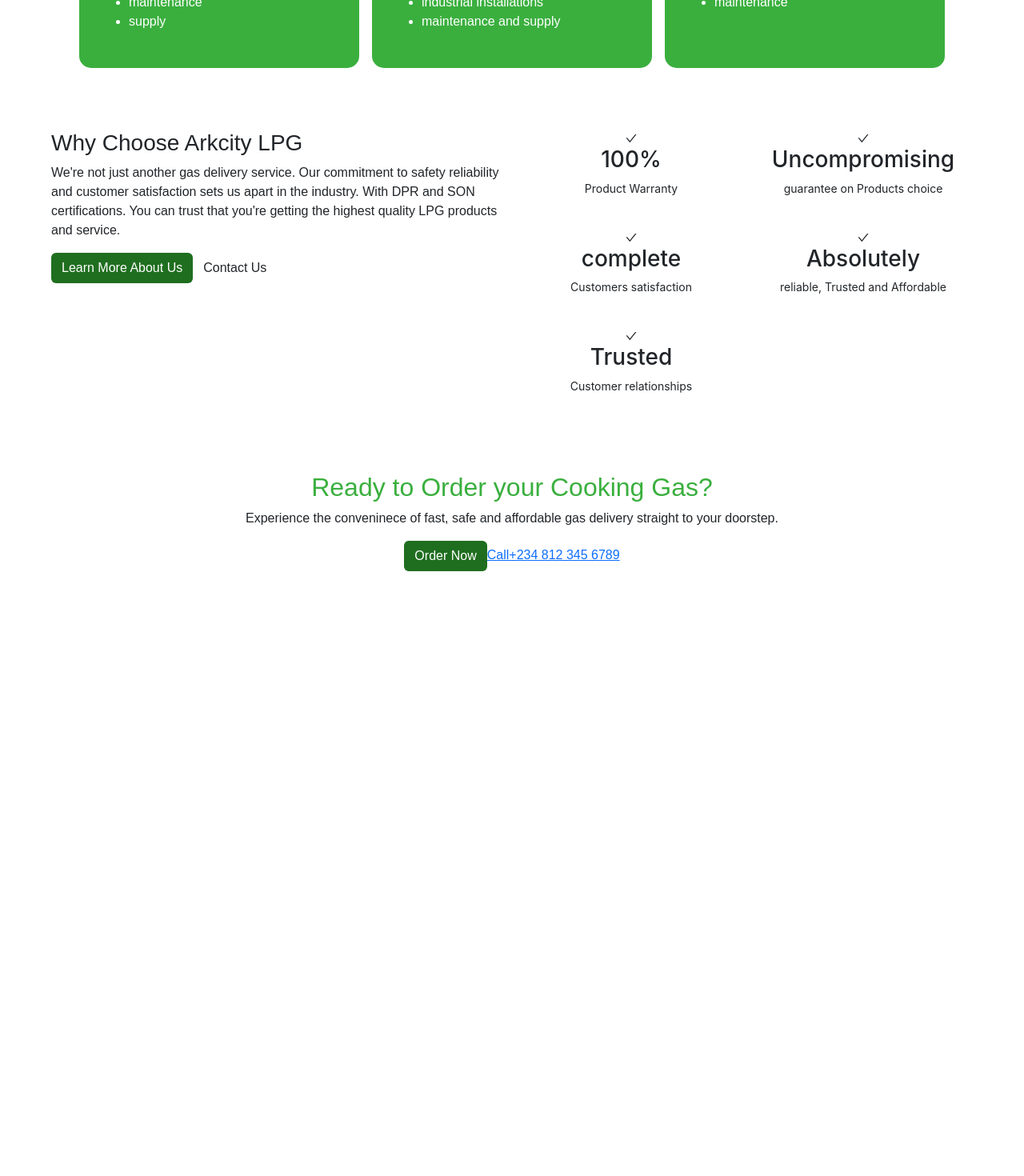
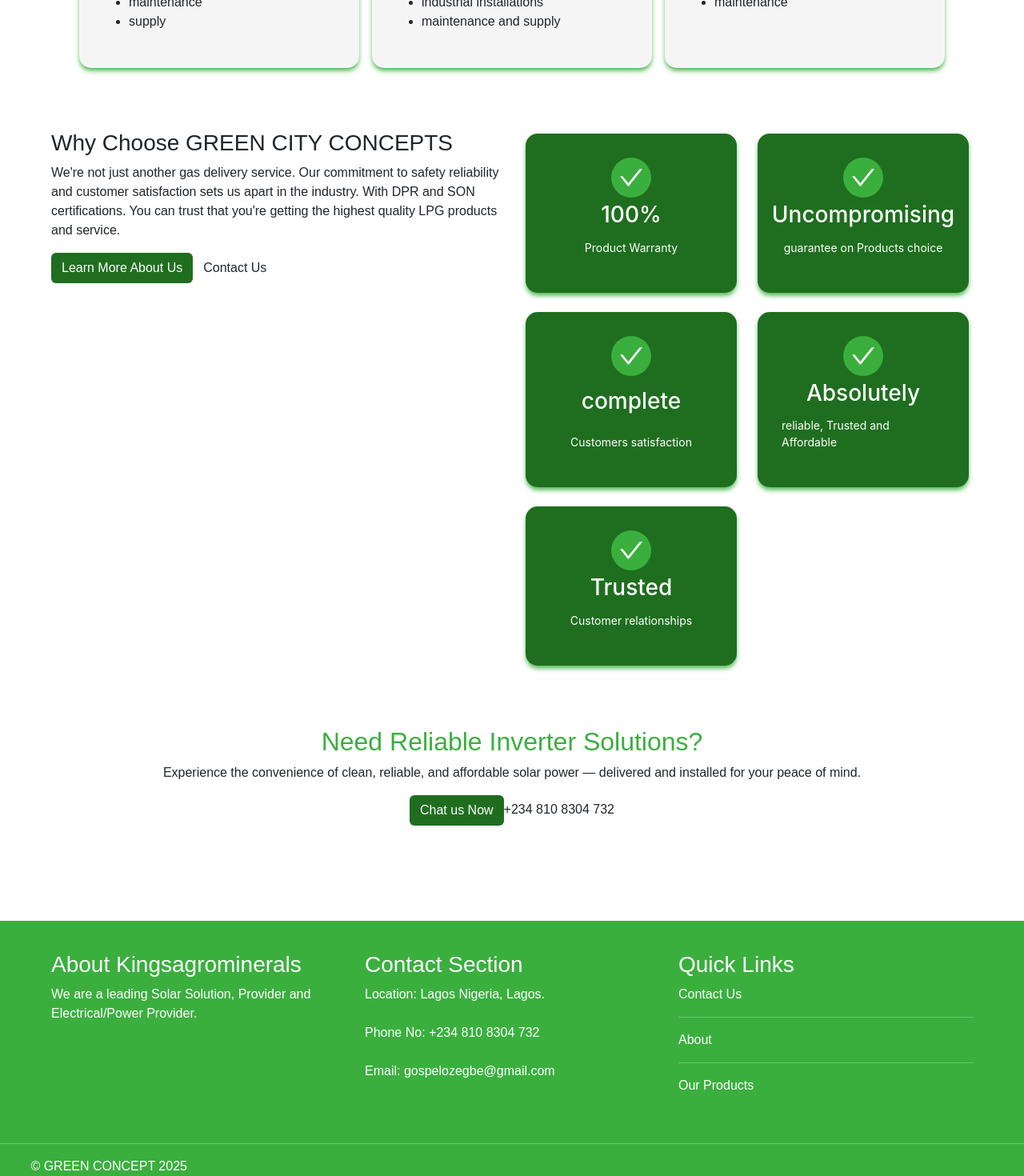
Before and after one commit to jozzydgr8/greeninverter, a React (Create React App) app: page / in a window 1280 px wide. Shown: the part 897-2367 px from the top of the page at 80% size. Before the commit the page ends 1730 px from the top, so only its background shows below. Built offline with nearby package versions, Linux system fonts and the light colour scheme; a web font is replaced by a local one.

Commit message:
added footer

```diff
--- a/package.json
+++ b/package.json
@@ -12,6 +12,7 @@
     "@types/react": "^19.1.8",
     "@types/react-dom": "^19.1.6",
     "antd": "^5.26.3",
+    "gh-pages": "^6.3.0",
     "react": "^19.1.0",
     "react-dom": "^19.1.0",
     "react-scripts": "5.0.1",
--- a/src/data.tsx
+++ b/src/data.tsx
@@ -20,27 +20,27 @@
 
 export const reason = [
     {
-        icon:<CheckOutlined/>,
+        icon:<CheckOutlined className='chooseIcons'/>,
         title:"100%",
         desc:'Product Warranty'
     },
     {
-        icon:<CheckOutlined/>,
+        icon:<CheckOutlined className='chooseIcons'/>,
         title:'Uncompromising',
         desc:'guarantee on Products choice'
     },
     {
-        icon:<CheckOutlined/>,
+        icon:<CheckOutlined className='chooseIcons'/>,
         title:"complete",
         desc:'Customers satisfaction'
     },
     {
-        icon:<CheckOutlined/>,
+        icon:<CheckOutlined className='chooseIcons'/>,
         title:"Absolutely",
         desc:'reliable, Trusted and Affordable'
     },
     {
-        icon:<CheckOutlined/>,
+        icon:<CheckOutlined className='chooseIcons'/>,
         title:"Trusted",
         desc:"Customer relationships"
     }
--- a/src/index.css
+++ b/src/index.css
@@ -27,6 +27,10 @@
 }
 section > .container-fluid {
     padding: 3% 5%;
+}
+a{
+  color: inherit;
+  text-decoration: none;
 }
 /* Navbar */
 .navbar-brand, .nav-link {
@@ -83,14 +87,39 @@
 
 
 .servicegrid > div, .servicegridcontent{
-  background-color: var(--green-primary);
-  color: var(--background);
+ background-color: var(--different-background);
   border-radius: 15px;
-  /* background-color: var(--color-teal-blue);
-  color: white; */
+  box-shadow: 0 4px 6px -1px var(--green-primary);
   padding: 15px;
   flex: 1 1 300px;
   max-width: 350px;
   box-sizing: border-box;
 
 }
+
+#footer-section{
+  color: var(--background);
+  background-color: var(--green-primary);
+}
+
+.choosecard{
+   display: flex;
+  flex-direction: column;
+  justify-content: space-between; /* pushes button to bottom */
+  height: 100%;
+  background: var(--green-dark);
+  color: var(--background);
+  padding: 30px;
+  margin: 5px;
+  border-radius: 15px;
+  box-shadow: 0 4px 6px -1px var(--green-primary);
+}
+/*  */
+.chooseIcons{
+  color: var(--color-lightblue);
+  background: var(--green-primary);
+  padding: 10px;
+  font-size: 30px;
+  border-radius: 80%;
+  cursor: pointer;
+}
--- a/src/pages/component/Choose.tsx
+++ b/src/pages/component/Choose.tsx
@@ -9,7 +9,7 @@
 
                 <div className="row">
                     <div className="col-md-6">
-                        <h3>Why Choose Arkcity LPG</h3>
+                        <h3>Why Choose GREEN CITY CONCEPTS</h3>
                         <div>
                         <p>
                         We're not just another gas delivery service. Our commitment to safety reliability and
@@ -30,7 +30,7 @@
                             {
                                 reason.map((feature, index)=>(
                                     <Col md={12} sm={24} xs={24}>
-                                        <div className="aboutcard" style={{display:"flex", flexDirection:'column', alignItems:'center'}}>
+                                        <div className="choosecard" style={{display:"flex", flexDirection:'column', alignItems:'center'}}>
                                             <div>{feature.icon}</div>
                                             <h3>{feature.title}</h3>
                                             <p>{feature.desc}</p>
@@ -42,13 +42,11 @@
                     </div>
                 </div>
                 <div style={{textAlign:'center', padding:'7% 0'}}>
-                    <h2>Ready to Order your Cooking Gas?</h2>
-                    <p>Experience the conveninece of fast, safe and affordable gas delivery straight to your doorstep.</p>
+                    <h2>Need Reliable Inverter Solutions?</h2>
+                    <p>Experience the convenience of clean, reliable, and affordable solar power — delivered and installed for your peace of mind.</p>
                     <div>
-                        <FlatButton title="Order Now" className="btndark"/>
-                         <a href="tel:+2348123456789">
-                            Call+234 812 345 6789
-                         </a>
+                        <FlatButton title="Chat us Now" className="btndark"/>
+                         <a href="tel:08108304732">+234 810 8304 732</a>
                     </div>
                 </div>
             </div>
--- /dev/null
+++ b/src/pages/component/Footer.tsx
@@ -0,0 +1,34 @@
+
+export const Footer =()=>{
+    return(
+        <section id="footer-section">
+            <div className="container-fluid">
+              <div className="row">
+                <div className="col-md-4">
+                    <h3>About Kingsagrominerals</h3>
+                    <p>
+                    We are a leading Solar Solution, Provider and Electrical/Power Provider.
+                    </p>
+                </div>
+                <div className="col-md-4">
+                    <h3>Contact Section</h3>
+                    Location: Lagos Nigeria, Lagos. <br/><br/>
+                    Phone No: <a href="tel:08108304732">+234 810 8304 732</a> <br/><br/>
+                    Email: <a href="mailto:gospelozegbe@gmail.com">gospelozegbe@gmail.com</a> <br/><br/>
+                </div>
+
+                <div className="col-md-4">
+                    <h3>Quick Links</h3>
+                    <a href="tel:08108304732">Contact Us</a> <hr/>
+                    <a href="#about-section">About</a> <hr/>
+                    <a href="#about-section">Our Products</a>
+                </div>
+              </div>
+
+
+            </div>
+            <hr/>
+            <footer style={{padding:'0 3%'}}>© GREEN CONCEPT 2025</footer>
+        </section>
+    )
+}
--- a/src/pages/homePage/Home.tsx
+++ b/src/pages/homePage/Home.tsx
@@ -1,5 +1,6 @@
 import { About } from "../component/About"
 import { Choose } from "../component/Choose"
+import { Footer } from "../component/Footer"
 import { Header } from "../component/Header"
 import { Navbar } from "../component/Navbar"
 import { Services } from "../component/Services"
@@ -12,6 +13,7 @@
         <About/>
         <Services/>
         <Choose/>
+        <Footer/>
         <a className='whatsappIcon' href='https://wa.link/ubp14t' target='_blank'>
             <img  src="https://cdn-icons-png.flaticon.com/128/3670/3670051.png" alt="whatsapp icon"/> chat us now
         </a>
```
Also changed, not shown: 1 other file (tests, documents, lock files or other folders).
